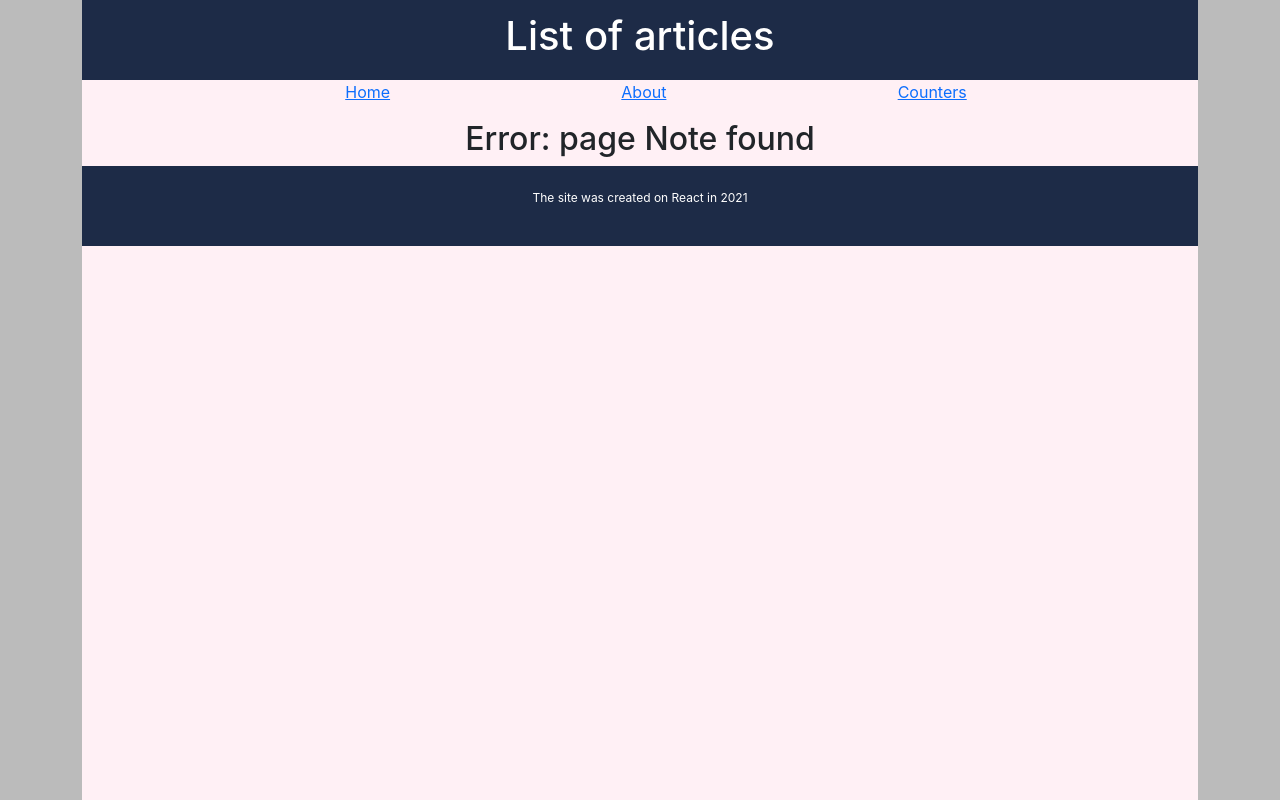
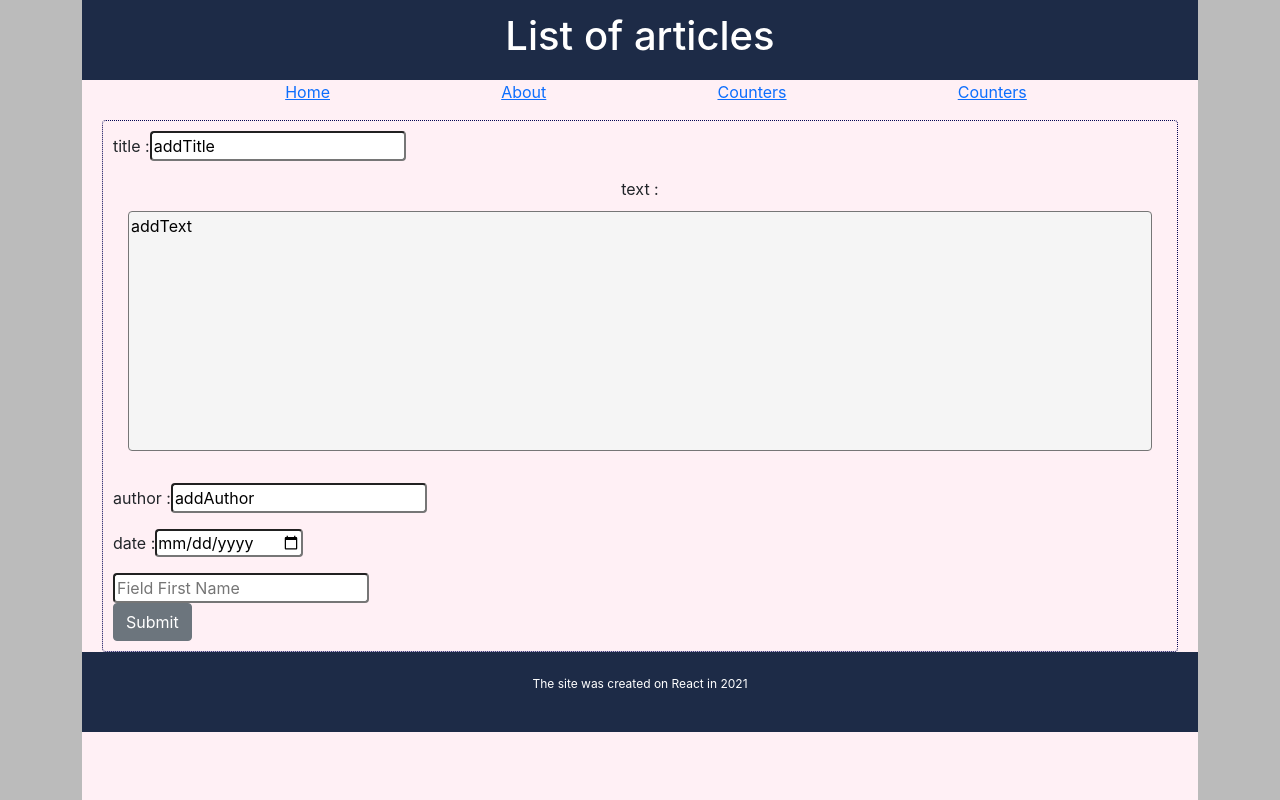
Before and after one commit to Kolenchitssi/react_app, a React app: page /addArticle in a window 1280 px wide. Built offline with nearby package versions, Linux system fonts and the light colour scheme.

Commit message:
feat: add formik

```diff
--- /dev/null
+++ b/src/components/Portal/Portal.tsx
@@ -0,0 +1,21 @@
+import { Component } from "react";
+import ReactDOM from "react-dom";
+
+class Portal extends Component {
+  el = document.createElement("div");
+
+  componentDidMount() {
+    document.body.appendChild(this.el);
+  }
+
+  componentWillUnmount() {
+    document.body.removeChild(this.el);
+  }
+
+  render() {
+    const { children } = this.props;
+    return ReactDOM.createPortal(children, this.el);
+  }
+}
+
+export default Portal;
--- a/src/routes/Counters/store/action.ts
+++ b/src/routes/Counters/store/action.ts
@@ -1,9 +1,9 @@
 import { createAction } from "../../../store/utils";
 
-const INCREMENT: string = "INCREMENT";
-const DECREMENT: string = "DECREMENT";
-const SET_VAL: string = "SET_VAL";
-const ADD_VAL: string = "ADD_VAL";
+export const INCREMENT: string = "INCREMENT";
+export const DECREMENT: string = "DECREMENT";
+export const SET_VAL: string = "SET_VAL";
+export const ADD_VAL: string = "ADD_VAL";
 
 export const setIncrement = createAction<number>(INCREMENT);
 export const setDecrement = createAction<number>(DECREMENT);
--- a/src/routes/Counters/store/reducer.ts
+++ b/src/routes/Counters/store/reducer.ts
@@ -1,5 +1,6 @@
 import { BaseAction, ReducerType } from "../../../store/models";
 import { createReducer } from "../../../store/utils";
+import { ADD_VAL, DECREMENT, INCREMENT, SET_VAL } from "./action";
 
 type StateLocal = {
   count: number;
@@ -12,19 +13,19 @@ const defaultState: StateLocal = {
 };
 
 const listReducer: ReducerType<StateLocal> = {
-  DECREMENT: (state, action: BaseAction<number>) => ({
+  [DECREMENT]: (state, action: BaseAction<number>) => ({
     ...state,
     count: state.count - action.payload,
   }),
-  INCREMENT: (state, action: BaseAction<number>) => ({
+  [INCREMENT]: (state, action: BaseAction<number>) => ({
     ...state,
     count: state.count + action.payload,
   }),
-  SET_VAL: (state, action: BaseAction<number>) => ({
+  [SET_VAL]: (state, action: BaseAction<number>) => ({
     ...state,
     addVal: action.payload,
   }),
-  ADD_VAL: (state, action: BaseAction<number>) => ({
+  [ADD_VAL]: (state, action: BaseAction<number>) => ({
     ...state,
     count: state.count + action.payload,
   }),
--- a/src/routes/Main/Main.tsx
+++ b/src/routes/Main/Main.tsx
@@ -8,48 +8,38 @@ import Button from "../../components/Button/Button";
 import { useAppDispatch, useAppSelector } from "../../store/hook";
 import { addArticle } from "./modules/store/action";
 import { RootState } from "../../store/models";
+import { MyForm } from "./components/Form/Form";
+import Modal from "./Modal/Modal";
+
+// ======================= create reselect===================================================
+
+const articlesSelector = createSelector(
+  (state: RootState) => state.reducerStarter,
+  (state: RootState, pageData: [number, number]) => pageData,
+  (articles, pageData) => {
+    console.log("сложная обработка", articles);
+    const [currentPage, perPage] = pageData;
+    const articleStart = currentPage * perPage;
+    const articleEnd = currentPage * perPage + perPage;
+    return articles.slice(articleStart, articleEnd);
+  }
+);
+//===========================================================================
 
 function Main(): JSX.Element {
-  // const [articles, setArticles] = useState(articlesList); //загрузка списка статей
+  const dispatch = useAppDispatch();
+  const [perPage, setPerPage] = useState(3); //количество статей на странице
+  const [currentPage, setCurrentPage] = useState(1); //текущая страница
+  const articleCount: number = useAppSelector(
+    (state) => state.reducerStarter
+  ).length;
+  const articles = useAppSelector((state) =>
+    articlesSelector(state, [currentPage, perPage])
+  );
 
-  // ======================= create reselect===================================================
+  const pageCount: number = Math.ceil(articleCount / perPage);
 
-  // const getSelector = useAppSelector(
-  //   (state) => state.reducerStarter.articles  );
-  // нужна функция а не значение
-
-  //---1 ------
-  const getSelector2 = (state: RootState) => state.reducerStarter.articles;
-
-  const getCreateSelector = createSelector(getSelector2, (articles) => {
-    console.log("сложная обработка", articles);
-    return articles;
-  });
-
-  // ---2--- то же самое  но без отдельного селекта------
-  // const getCreateSelector = createSelector(
-  //   (state: RootState) => state.reducerStarter.articles,
-  //   (articles) => {
-  //     console.log("сложная обработка", articles);
-  //     return articles;
-  //   }
-  // );
-  //===========================================================================
-
-  const dispatch = useAppDispatch();
-  const articles = useAppSelector((state) => getCreateSelector(state));
-
-  //  const articles = useAppSelector((state) =>state.reducerStarter.articles);
-
-  const [perPage, setPerPage] = useState(2); //количество статей на странице
-  const articleCount: number = articles.length;
-  const pageCount: number = Math.ceil(articleCount / perPage);
-  const [currentPage, setCurrentPage] = useState(1); //текущая страница
-  const articleStart = currentPage * perPage;
-  const articleEnd = currentPage * perPage + perPage;
-  const selectedArticle = articles.slice(articleStart, articleEnd);
-
-  const add = (currentArticles: Array<PropsArticle>) => {
+  const add = (currentArticles: PropsArticle[]) => {
     const newArticle: PropsArticle = {
       title: "addTitle",
       text: "addText",
@@ -70,6 +60,13 @@ function Main(): JSX.Element {
 
   return (
     <section className={style.main}>
+      <div>
+        <Button
+          typeButton="secondary"
+          textButton="Add article Modal"
+          onClick={() => (window.location.href = "addArticle")}
+        />
+      </div>
       <div className={style.mainHeader}>
         <p>
           Количество статей на странице:{" "}
@@ -103,7 +100,7 @@ function Main(): JSX.Element {
           setCurrentPage={setCurrentPage}
         />
       </div>
-      {selectedArticle.map((items) => {
+      {articles.map((items) => {
         return (
           <Article
             id={items.id}
--- /dev/null
+++ b/src/routes/Main/Modal/Modal.module.scss
@@ -0,0 +1,6 @@
+.modalWrapper {
+  position: absolute;
+  width: 800px;
+  height: 600px;
+  background-color: rgba(0, 0, 0, 0.8);
+}
--- /dev/null
+++ b/src/routes/Main/Modal/Modal.tsx
@@ -0,0 +1,45 @@
+import React from "react";
+import style from "./Modal.module.scss";
+import Portal from "../../../components/Portal/Portal";
+import Button from "../../../components/Button/Button";
+
+export default function Modal({
+  title = "Modal title",
+  isOpen = false,
+  // onCansel,
+  // onSubmit,
+  children = <div>Пусто</div>,
+}) {
+  const onCancel = (e: any) => {
+    console.log(e);
+  };
+  const onSubmit = (e: any) => {
+    console.log(e);
+  };
+
+  return (
+    <>
+      {isOpen && (
+        <Portal>
+          <div className={style.modalWrapper}>
+            <div className={style.modal}>
+              <div className={style.modalHeader}>
+                <h2>{title}</h2>
+                <div onClick={(e: any) => onCancel(e)}>X</div>
+              </div>
+              <div className={style.modalBody}>
+                <h4>Modal text </h4>
+                {children}
+              </div>
+              <div className={style.modalFooter}>
+                <h3>Modal Footer</h3>
+                <Button onClick={(e: any) => onCancel(e)}>Cancel</Button>
+                <Button onClick={(e: any) => onSubmit(e)}>OK</Button>
+              </div>
+            </div>
+          </div>
+        </Portal>
+      )}
+    </>
+  );
+}
--- /dev/null
+++ b/src/routes/Main/components/Form/Form.module.scss
@@ -0,0 +1,34 @@
+.form {
+  display: flex;
+  flex-direction: column;
+  justify-content: center;
+  align-items: flex-start;
+  padding: 10px;
+  margin: 0 20px;
+  border: 1px dotted rgb(4, 5, 83);
+  border-radius: 4px;
+}
+
+.errors {
+  color: red;
+}
+
+.textArea {
+  min-width: 80vw;
+  min-height: 30vh;
+  margin: 10px 5px;
+  font-size: 16px;
+  resize: none;
+  background-color: rgb(245, 245, 245);
+}
+
+input,
+textarea {
+  border-radius: 4px;
+  // background-color: lightgray;
+
+  :focus {
+    background-color: lightgreen;
+    color: lime;
+  }
+}
--- /dev/null
+++ b/src/routes/Main/components/Form/Form.tsx
@@ -0,0 +1,162 @@
+import style from "./Form.module.scss";
+import { Field, Formik } from "formik";
+
+import { useAppDispatch, useAppSelector } from "../../../../store/hook";
+import { PropsArticle } from "../Article/Article";
+import { addArticle } from "../../modules/store/action";
+
+type FormType = {
+  // [key: string]: any;
+  title: string;
+  text: string;
+  date: string;
+  author: string;
+};
+
+const formValidation = (values: FormType) => {
+  const errors = {};
+  return errors;
+  // const errors = { email: "" };
+  // if (!values.email) {
+  //   errors.email = "Required";
+  // } else if (!/^[A-Z0-9._%+-]+@[A-Z0-9.-]+\.[A-Z]{2,}$/i.test(values.email)) {
+  //   errors.email = "Invalid email address";
+  // } else return {};
+  // return errors;
+};
+
+export function MyForm(): JSX.Element {
+  const submit = (
+    values: FormType,
+    { setSubmitting }: { setSubmitting: (isSubmiting: boolean) => void }
+  ) => {
+    setTimeout(() => {
+      alert(JSON.stringify(values));
+      setSubmitting(false);
+    }, 400);
+  };
+
+  //!================завтра посмотреть */
+  const articlesAll = useAppSelector((state) => state);
+  const dispatch = useAppDispatch();
+  // const addNewArticle = (currentArticles: PropsArticle[]) => {
+  //
+  //   const newArticle: PropsArticle = {
+  //     title: "addTitle",
+  //     text: "addText",
+  //     date: String(new Date()),
+  //     author: "addAuthor",
+
+  //     get id() {
+  //       return String(Math.floor(Math.random() * 100000));
+  //     },
+
+  //     get key() {
+  //       return this.id + this.author + this.date;
+  //     },
+  //   };
+
+  //   dispatch(addArticle(newArticle));
+  // };
+
+  //======================================
+
+  return (
+    <>
+      <Formik
+        initialValues={{
+          title: "addTitle",
+          text: "addText",
+          date: String(new Date()),
+          author: "addAuthor",
+
+          get id() {
+            return String(Math.floor(Math.random() * 100000));
+          },
+
+          get key() {
+            return this.id + this.author + this.date;
+          },
+        }}
+        validate={formValidation}
+        onSubmit={submit}
+      >
+        {({
+          values, //значения
+          errors, //ошибки
+          touched, // показывает взаимодействовали ли мы с полем ранее
+          handleChange, // вызывается каждый раз когда мы меняем значение
+          handleBlur, // вызывается при уходе с поля
+          handleSubmit, //вызывается при отправке формы
+          isSubmitting,
+          /* and other goodies */
+        }) => (
+          <form onSubmit={handleSubmit} className={style.form}>
+            <p>
+              <label htmlFor={style.title}> title : </label>
+              <input
+                type="title"
+                name="title"
+                id={style.title}
+                onChange={handleChange}
+                onBlur={handleBlur}
+                value={values.title}
+              />{" "}
+              {/* <span className={style.errors}>
+                {errors.email && touched.email && errors.email}{" "}
+              </span> */}
+            </p>
+            <p>
+              <label htmlFor={style.textArea}> text : </label>
+              <textarea
+                name="textArea"
+                className={style.textArea}
+                id={style.textArea}
+                onChange={handleChange}
+                onBlur={handleBlur}
+                defaultValue={values.text}
+              />
+            </p>
+            <p>
+              <label htmlFor={style.author}> author : </label>
+              <input
+                type="author"
+                name="author"
+                id={style.author}
+                onChange={handleChange}
+                onBlur={handleBlur}
+                value={values.author}
+              />
+            </p>
+
+            <p>
+              <label htmlFor={style.date}> date : </label>
+              <input
+                type="date"
+                name="date"
+                id={style.date}
+                onChange={handleChange}
+                onBlur={handleBlur}
+                value={values.date}
+              />
+            </p>
+
+            <Field
+              id="firstName"
+              name="firstName"
+              placeholder="Field First Name"
+            />
+
+            <button
+              type="submit"
+              className="btn btn-secondary"
+              disabled={isSubmitting} /*кнопка недоступна когда идет отправка*/
+            >
+              Submit
+            </button>
+          </form>
+        )}
+      </Formik>
+    </>
+  );
+}
--- a/src/routes/Main/modules/store/action.ts
+++ b/src/routes/Main/modules/store/action.ts
@@ -2,9 +2,9 @@
 import { createAction } from "../../../../store/utils";
 import { PropsArticle } from "../../components/Article/Article";
 
-const ADD_ARTICLE: string = "ADD_ARTICLE";
-const REMOVE_ARTICLE: string = "REMOVE_ARTICLE";
-const EDIT_ARTICLE: string = "EDIT_ARTICLE";
+export const ADD_ARTICLE = "ADD_ARTICLE";
+export const REMOVE_ARTICLE = "REMOVE_ARTICLE";
+export const EDIT_ARTICLE = "EDIT_ARTICLE";
 
 export const addArticle = createAction<PropsArticle>(ADD_ARTICLE);
 export const removeArticle = createAction<PropsArticle>(REMOVE_ARTICLE);
--- a/src/routes/Main/modules/store/reducer.ts
+++ b/src/routes/Main/modules/store/reducer.ts
@@ -2,26 +2,22 @@ import { BaseAction, ReducerType } from "../../../../store/models";
 import { createReducer } from "../../../../store/utils";
 import { PropsArticle } from "../../components/Article/Article";
 import { articlesList } from "../../components/Article/articlesList";
+import { ADD_ARTICLE, EDIT_ARTICLE, REMOVE_ARTICLE } from "./action";
 
-type StateLocal = {
-  articles: Array<PropsArticle>;
-};
+type StateLocal = PropsArticle[];
 
-const defaultState: StateLocal = { articles: articlesList };
+const defaultState: StateLocal = articlesList;
 
 const listReducer: ReducerType<StateLocal> = {
-  ADD_ARTICLE: (
+  [ADD_ARTICLE]: (
     state = defaultState,
     action: BaseAction<PropsArticle>
   ): StateLocal => {
-    const newArticle: PropsArticle[] = state.articles.concat(action.payload);
-    return {
-      ...state,
-      articles: newArticle,
-    };
+    const newArticle: PropsArticle[] = state.concat(action.payload);
+    return newArticle;
   },
-  REMOVE_ARTICLE: (state = defaultState) => ({ ...state /*TODO*/ }),
-  EDIT_ARTICLE: (state = defaultState) => ({ ...state /*TODO*/ }),
+  [REMOVE_ARTICLE]: (state = defaultState) => ({ ...state /*TODO*/ }),
+  [EDIT_ARTICLE]: (state = defaultState) => ({ ...state /*TODO*/ }),
 };
 
 export const reducerStarter = createReducer<StateLocal>(
--- a/src/routes/Router.tsx
+++ b/src/routes/Router.tsx
@@ -6,6 +6,7 @@ import {
   Link,
   NavLink,
 } from "react-router-dom";
+import { MyForm } from "./Main/components/Form/Form";
 
 // import About from '../containers/About/About';
 // import Counters from './Counters/Counters';
@@ -16,6 +17,7 @@ const About = lazy(() => import("./About/About"));
 const Main = lazy(() => import("./Main/Main"));
 const Counters = lazy(() => import("./Counters/Counters"));
 const NotFound = lazy(() => import("./NotFound/NotFound"));
+const Modal = lazy(() => import("./Main/Modal/Modal"));
 
 function MyRouter(): JSX.Element {
   return (
@@ -34,6 +36,9 @@ function MyRouter(): JSX.Element {
             <li>
               <Link to="/counters">Counters</Link>
             </li>
+            <li>
+              <Link to="/addArticle">Counters</Link>
+            </li>
           </ul>
         </nav>
 
@@ -51,6 +56,10 @@ function MyRouter(): JSX.Element {
               <Counters />
             </Route>
 
+            <Route path="/addArticle">
+              <MyForm />
+            </Route>
+
             <Route>
               <NotFound />
             </Route>
```
